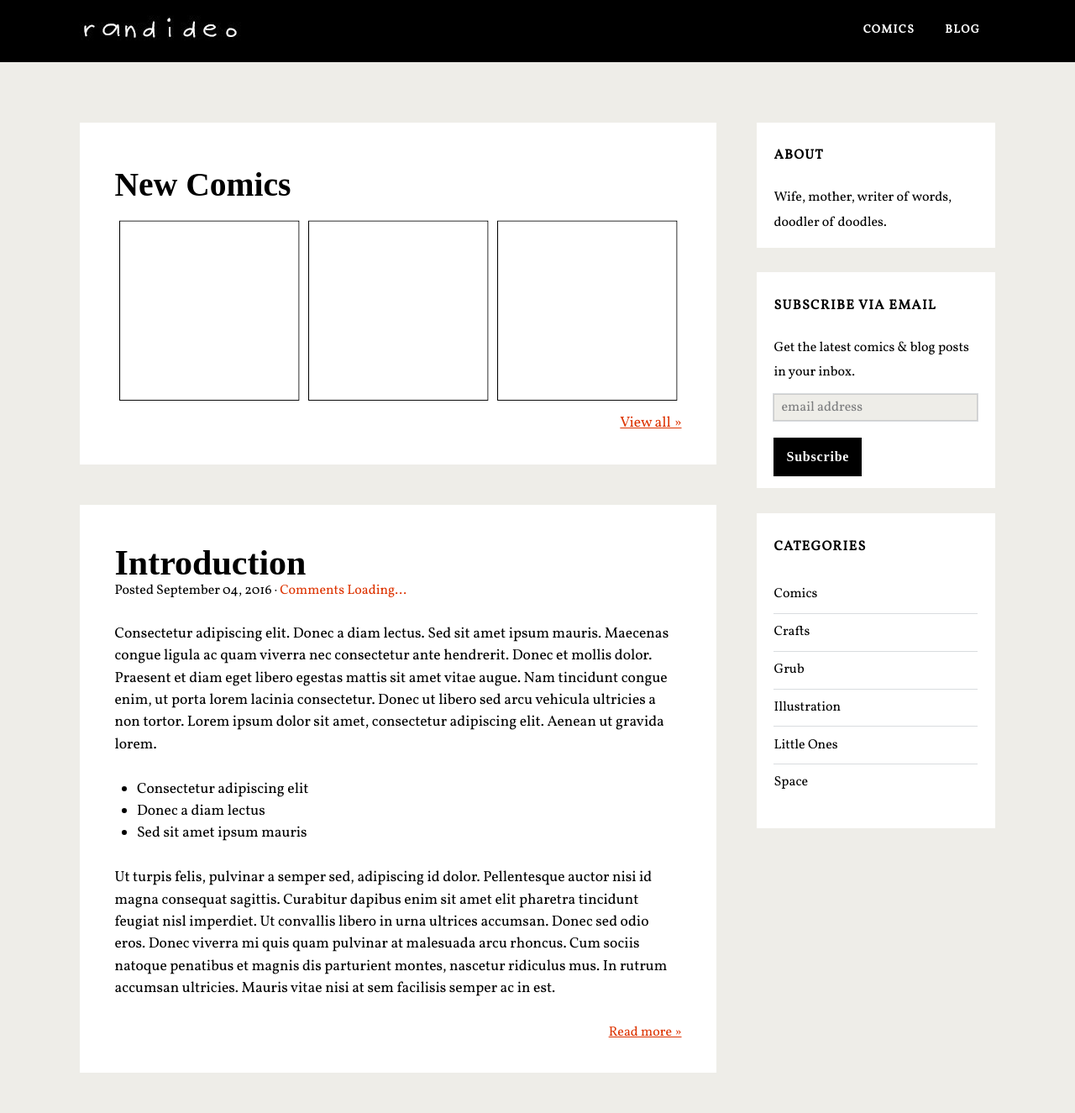
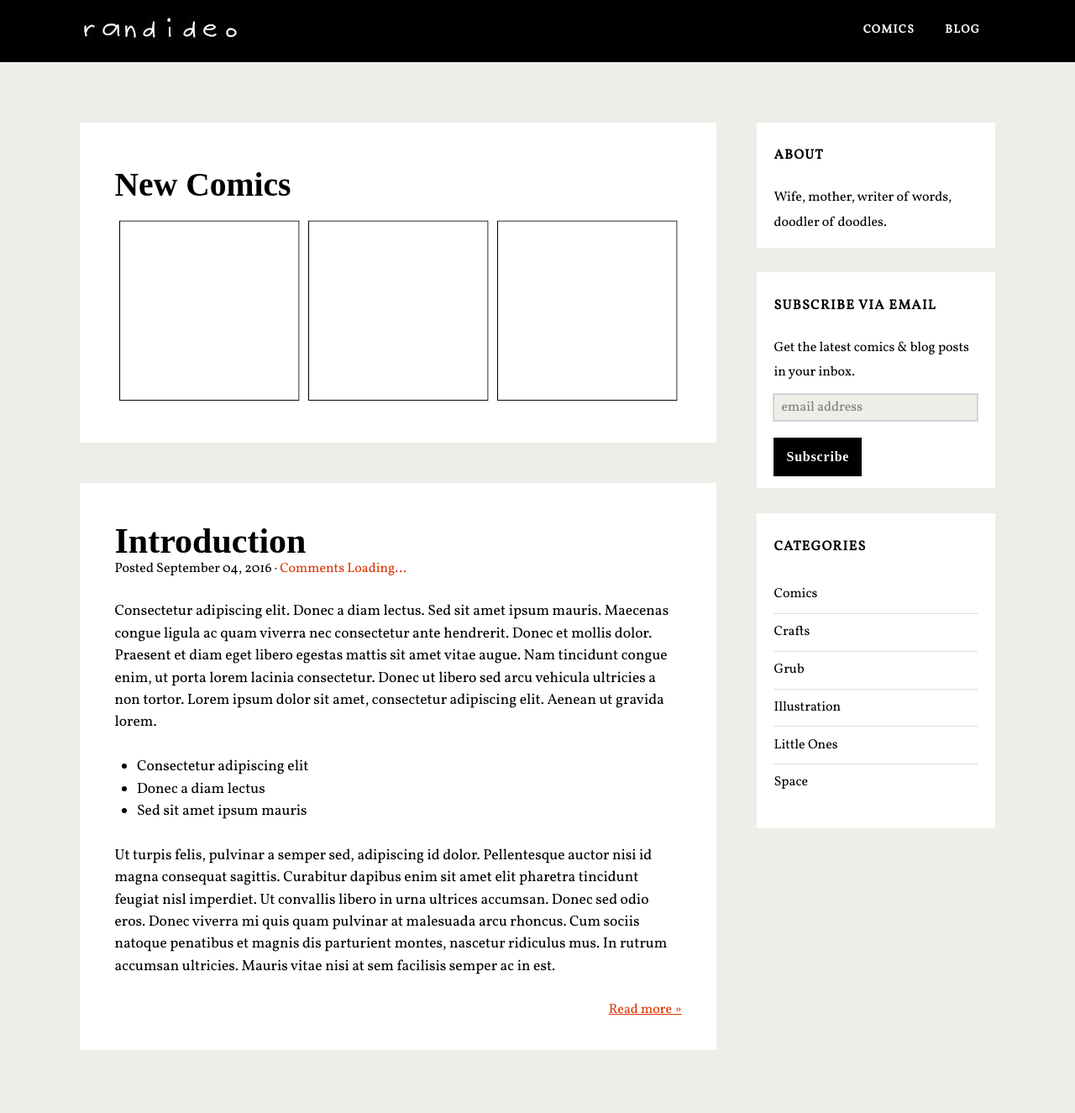
Before and after one commit to randideo/randideo.github.io, a Jekyll site: the page built from backup.html, in a window 1280 px wide. Shown: the whole page at 84% size. Built offline with Jekyll 4.4.1, drawn with Linux system fonts in a browser that asks for light colours; nearby versions of some CDN libraries; some web fonts are replaced; comment, search, counter and statistics services are not loaded; after the commit the page ends 1298 px from its top, so only the background shows below that.

Commit message:
Update backup.html

```diff
--- a/backup.html
+++ b/backup.html
@@ -11,7 +11,7 @@ layout: default
 	<li style="float: left; padding: 5px; width: 33.33333333333333%;">  <a href="{{ post.url }}" ><img src="{{ post.thumbnail }}" /></a></li>
 	{% endfor %}</ul>
 			 <div style="clear: both;"></div>
-			 <div align="right" class="jump-link"><a href="http://randideo.com/comics">View all »</a></div>
+
 		 </div>
 	 </div>
 
```
